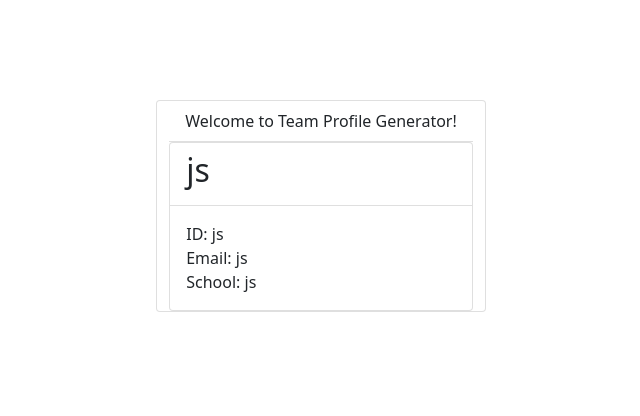
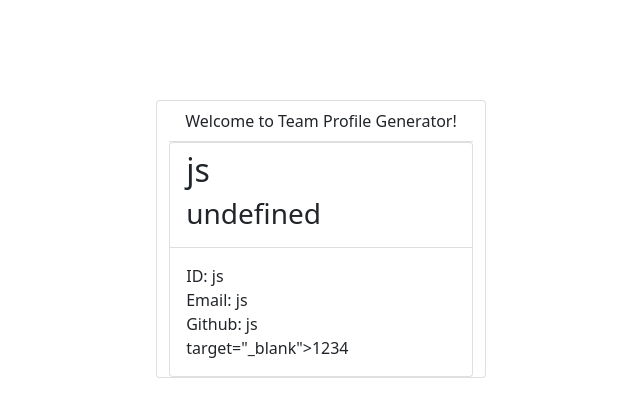
Before and after one commit to bperez05/teamprof_gen, a website: page utils/index.html in a window 1280 px wide. Shown: the whole page, without its empty margins (319-959 px from the left). Drawn offline with nearby package versions, Linux system fonts and the light colour scheme.

Commit message:
fixed index.js

```diff
--- a/utils/index.html
+++ b/utils/index.html
@@ -4,7 +4,7 @@
         <meta charset="utf-8">
         <meta name="viewport" content="width=device-width, initial-scale=1, shrink-to-fit=no">
 
-        <!-- Bootstrap CSS -->
+        <!-- CSS -->
         <link rel="stylesheet" href="https://cdn.jsdelivr.net/npm/bootstrap@5.1.3/dist/css/bootstrap.min.css" integrity="sha384-1BmE4kWBq78iYhFldvKuhfTAU6auU8tT94WrHftjDbrCEXSU1oBoqyl2QvZ6jIW3" crossorigin="anonymous">
         <link rel="stylesheet" href="../dist/style.css">
         <title>Team Profile Generator</title>
@@ -22,12 +22,13 @@
             <div class="card employee-card">
                 <div class="card-header">
                     <h2 class="card-title">js</h2>
+                    <h3 class="card-title"><i class="fas fa-hat-wizard"></i> undefined</h3>
                 </div>
                 <div class="card-body">
 
                         <div class="group-item">ID: js</div>
                         <div class="group-item">Email: js</div>
-                        <div class="group-item">School: js</div>
+                        <div class="group-item">Github: js</div> target="_blank">1234</a></div>
 
                 </div>
             </div>
```
